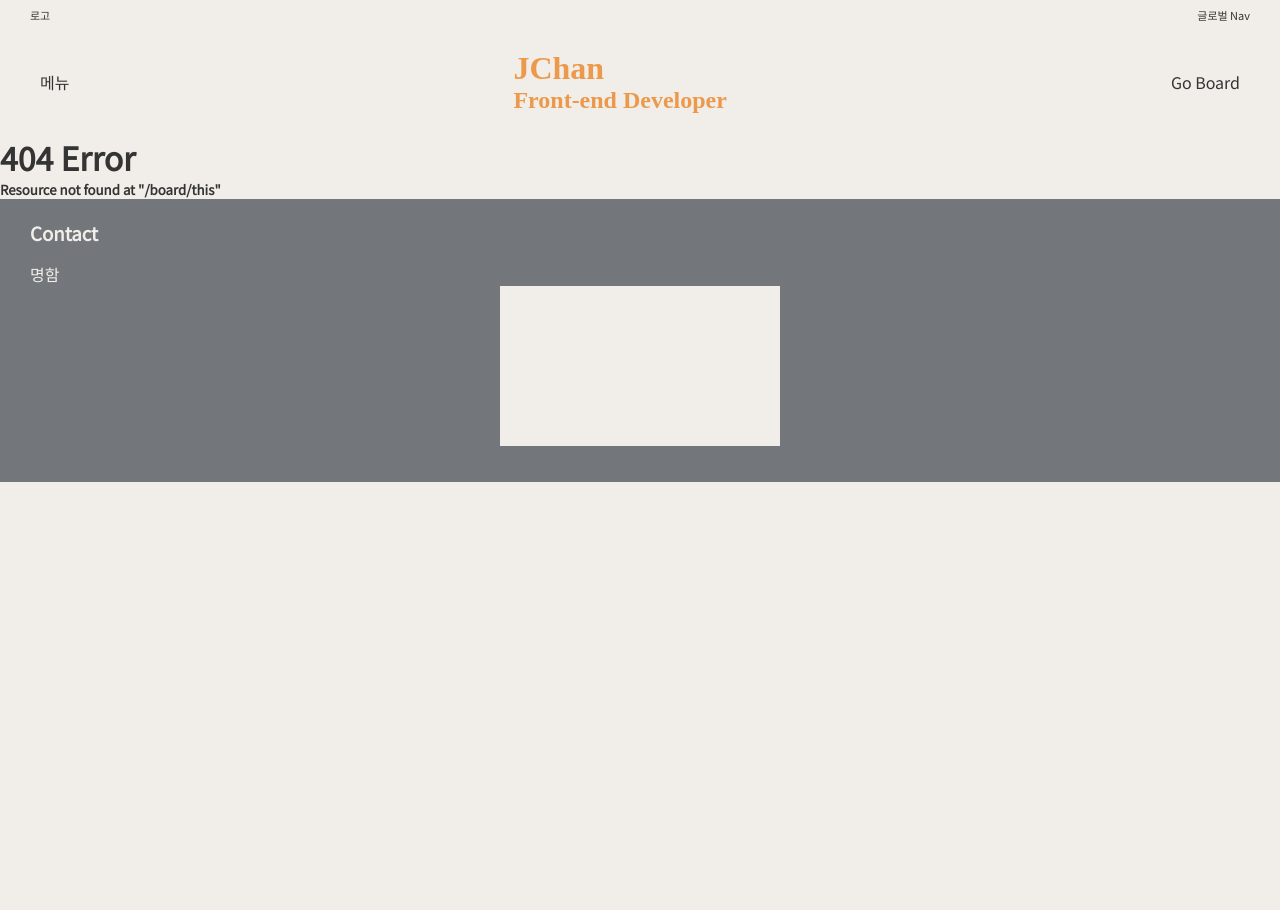
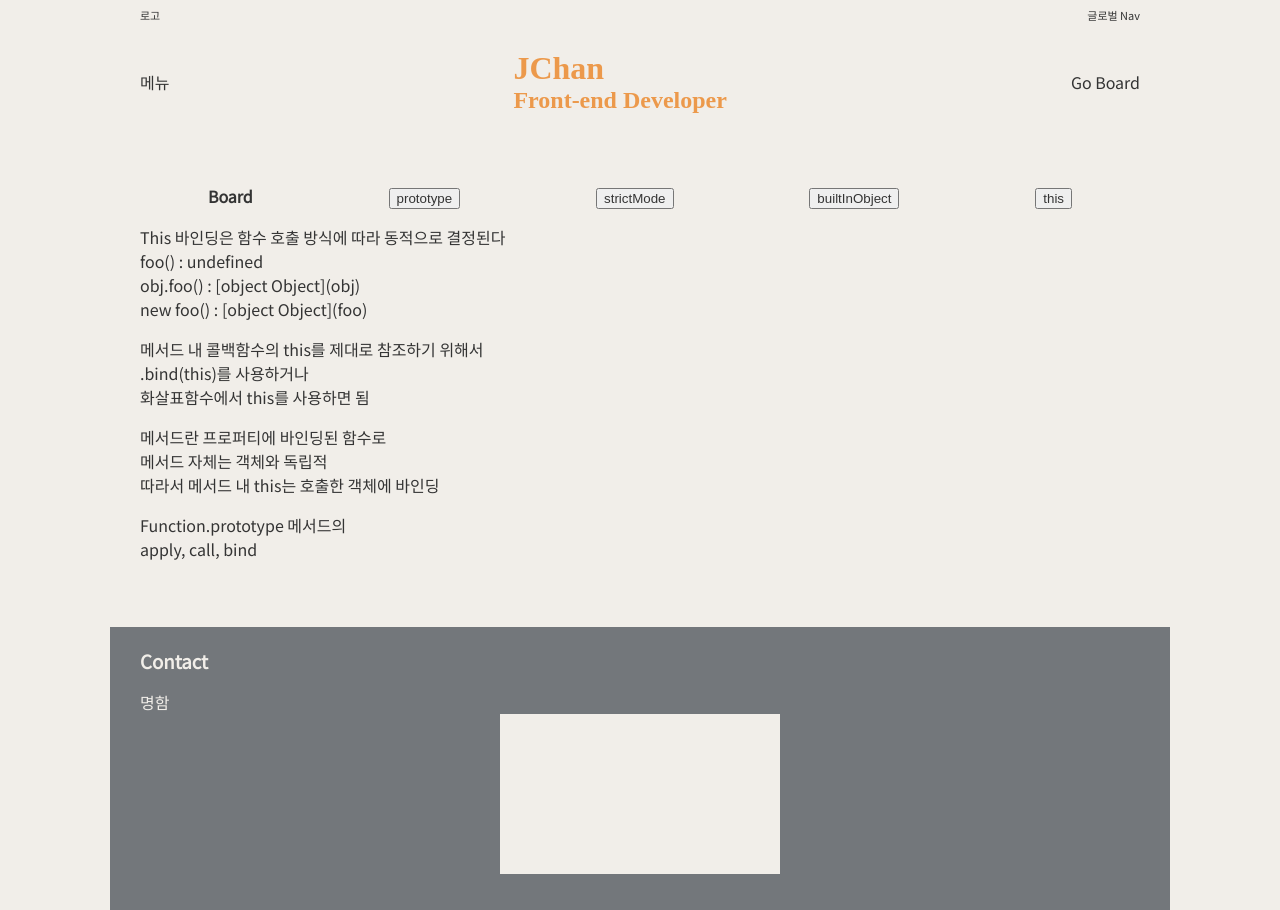
Before and after one commit to hjch0211/JChan_FE_Portfolio, a React (Create React App) app: page /board/this in a window 1280 px wide. Before the commit this address had no page. Before the commit the page ends 800 px from the top, so only its background shows below. Built offline with nearby package versions, Linux system fonts and the light colour scheme; a web font is replaced by a local one.

Commit message:
[Feat] This.js

```diff
--- a/package.json
+++ b/package.json
@@ -1,5 +1,5 @@
 {
-  "name": "jlog",
+    "name": "JChan Web Portfolio",
     "version": "0.1.0",
     "private": true,
     "dependencies": {
--- a/src/App.js
+++ b/src/App.js
@@ -10,6 +10,7 @@ import Board from "./pages/board/Board";
 import Prototype from "./pages/board/prototype";
 import StrictMode from "./pages/board/strictMode";
 import BuiltInObject from "./pages/board/builtInObject";
+import This from "./pages/board/This";
 import Error from "./pages/Error";
 
 function App() {
@@ -22,6 +23,7 @@ function App() {
                     <Route path="prototype" element={<Prototype />} />
                     <Route path="strictMode" element={<StrictMode />} />
                     <Route path="builtInObject" element={<BuiltInObject />} />
+                    <Route path="this" element={<This />} />
                 </Route>
                 <Route path="*" element={<Error />} />
             </Routes>
--- a/src/pages/board/Board.js
+++ b/src/pages/board/Board.js
@@ -19,6 +19,9 @@ function Board() {
                 <button>
                     <Link to={"/board/builtInObject"}>builtInObject</Link>
                 </button>
+                <button>
+                    <Link to={"/board/this"}>this</Link>
+                </button>
             </div>
             <Outlet />
         </main>
--- /dev/null
+++ b/src/pages/board/This.js
@@ -0,0 +1,35 @@
+import React from "react";
+
+function This() {
+    const foo = function () {
+        return this;
+    };
+    const obj = { foo };
+
+    return (
+        <>
+            <p>
+                This 바인딩은 함수 호출 방식에 따라 동적으로 결정된다
+                <div>foo() : {String(foo())}</div>
+                <div>obj.foo() : {String(obj.foo())}(obj)</div>
+                <div>new foo() : {String(new foo())}(foo)</div>
+            </p>
+            <p>
+                메서드 내 콜백함수의 this를 제대로 참조하기 위해서
+                <div>.bind(this)를 사용하거나</div>
+                <div>화살표함수에서 this를 사용하면 됨</div>
+            </p>
+            <p>
+                메서드란 프로퍼티에 바인딩된 함수로
+                <div>메서드 자체는 객체와 독립적</div>
+                <div>따라서 메서드 내 this는 호출한 객체에 바인딩</div>
+            </p>
+            <p>
+                Function.prototype 메서드의
+                <div>apply, call, bind</div>
+            </p>
+        </>
+    );
+}
+
+export default This;
--- a/src/style/css/container.module.css
+++ b/src/style/css/container.module.css
@@ -1,16 +1,21 @@
+/* scss의한 관리x, color맞춰줘야함 */
 /* Header */
 #globalHeader {
+    max-width: 1000px;
     height: 30px;
     padding: 0px 30px 0px 30px;
+    margin: auto;
     display: flex;
     justify-content: space-between;
     align-items: center;
     font-size: 11px;
 }
 #headerFloating {
+    max-width: 1000px;
     position: sticky;
     top: -1px;
     padding: 20px 40px 20px 40px;
+    margin: auto;
     background-color: #f1eee9;
     display: flex;
     justify-content: space-between;
@@ -29,15 +34,18 @@
 
 /* Main */
 #main {
-    margin: 50px;
+    max-width: 1000px;
+    padding: 50px;
+    margin: auto;
     min-height: 220px;
 }
 
 /* Footer */
 #footer {
-    /* height: 200px; */
+    max-width: 1000px;
     background-color: #73777b;
     padding: 20px 30px 20px 30px;
+    margin: auto;
     color: #f1eee9;
 }
 #card {
```
Also changed, not shown: 1 other file (tests, documents, lock files or other folders). Lines whose indentation alone changed are shown as unchanged.
